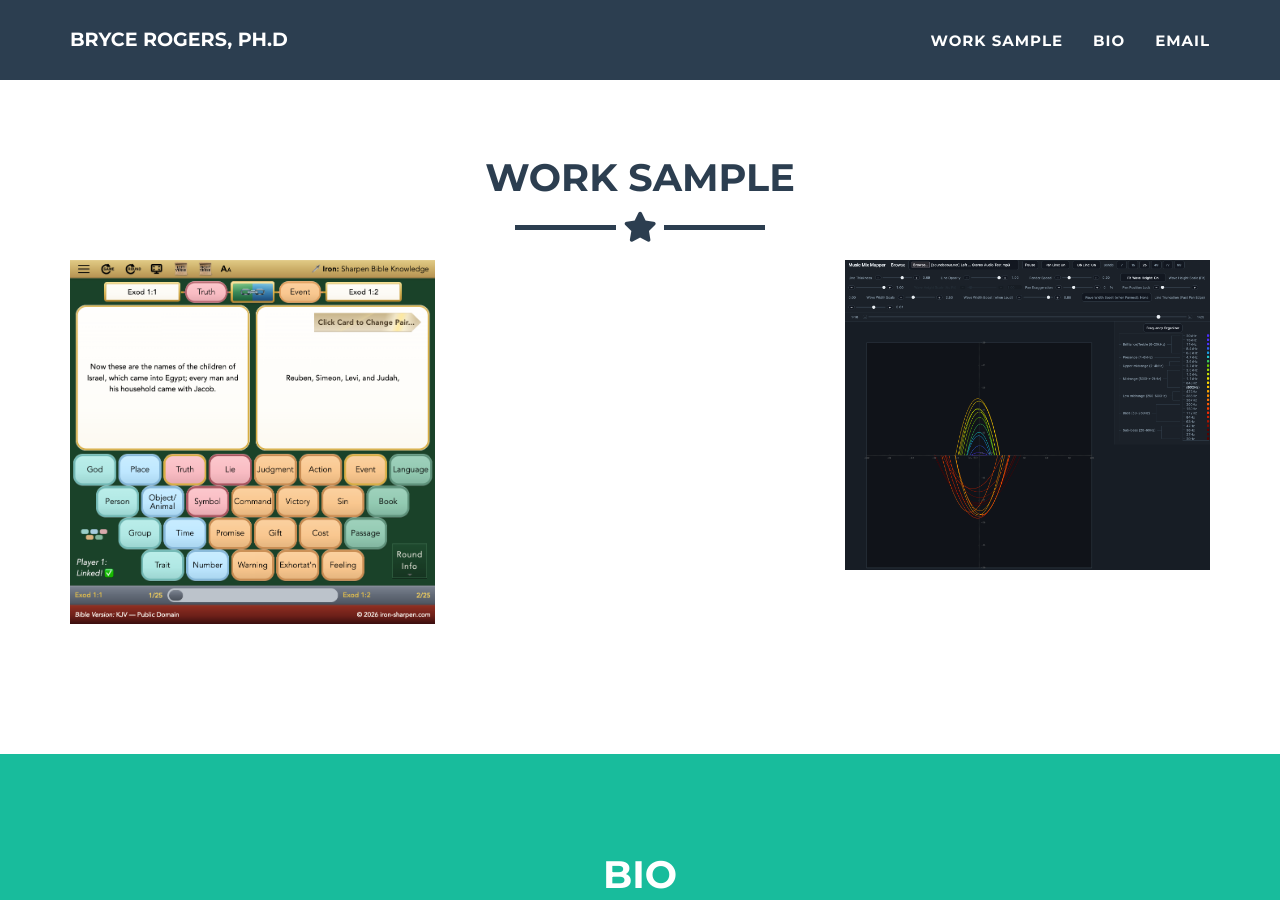
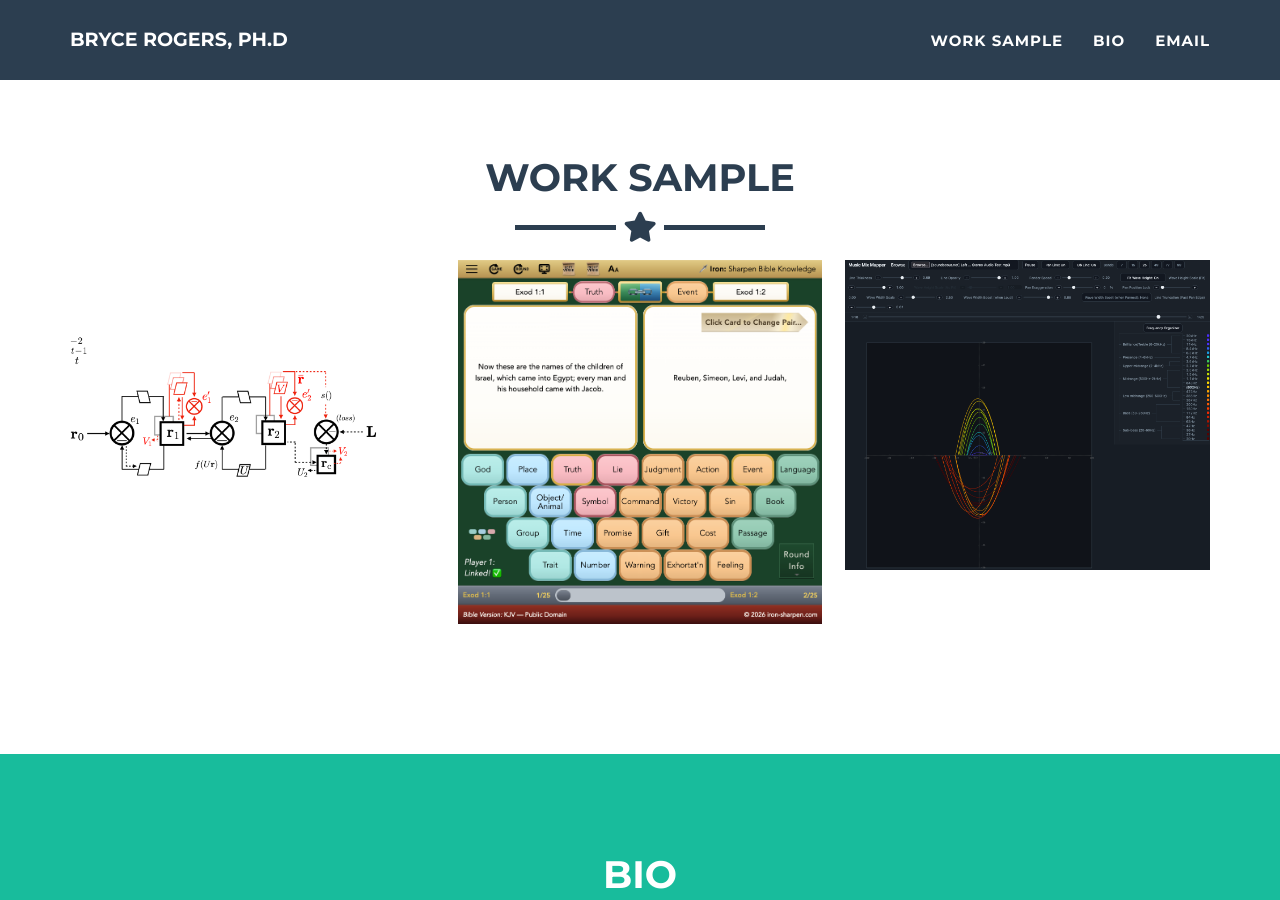
Before and after one commit to brcodes/brcodes.github.io, a Jekyll site: the page built from _posts/2014-07-16-project-3.markdown, in a window 1280 px wide and 900 px high, scrolled down 677 px. Built offline with Jekyll 4.4.1, drawn with Linux system fonts in a browser that asks for light colours.

```diff
--- a/_includes/modals.html
+++ b/_includes/modals.html
@@ -15,7 +15,11 @@
           <div class="modal-body">
             <h2>{{ post.title }}</h2>
             <hr class="star-primary">
-            <img src="{{ '/img/portfolio/' | append: post.img | relative_url }}" class="img-responsive img-centered" alt="{{ post.alt }}">
+            {% assign image_path = post.img %}
+            {% unless post.img contains '/' %}
+            {% assign image_path = '/img/portfolio/' | append: post.img %}
+            {% endunless %}
+            <img src="{{ image_path | relative_url }}" class="img-responsive img-centered" alt="{{ post.alt }}">
             {% if post.description %}
             <p>{{ post.description }}</p>
             {% endif %}
--- a/_includes/portfolio_grid.html
+++ b/_includes/portfolio_grid.html
@@ -8,7 +8,7 @@
       </div>
     </div>
     <div class="portfolio-flex-row">
-      {% for post in site.posts limit: 2 %}
+      {% for post in site.posts limit: 3 %}
       {% assign image_path = post.img %}
       {% unless post.img contains '/' %}
       {% assign image_path = '/img/portfolio/' | append: post.img %}
--- a/_posts/2014-07-16-project-3.markdown
+++ b/_posts/2014-07-16-project-3.markdown
@@ -2,7 +2,7 @@
 layout: default
 modal-id: 3
 date: 2014-07-16
-img: circus.png
+img: /img/mmm_screenshot.png
 alt: image-alt
 project-date: April 2014
 client: Start Bootstrap
--- a/_posts/2014-07-17-project-2.markdown
+++ b/_posts/2014-07-17-project-2.markdown
@@ -2,7 +2,7 @@
 layout: default
 modal-id: 2
 date: 2014-07-17
-img: /img/mmm_screenshot.png
+img: /img/iron_screenshot.png
 alt: image-alt
 project-date: April 2014
 client: Start Bootstrap
--- a/_posts/2014-07-18-project-1.markdown
+++ b/_posts/2014-07-18-project-1.markdown
@@ -2,7 +2,7 @@
 layout: default
 modal-id: 1
 date: 2014-07-18
-img: /img/iron_screenshot.png
+img: /img/train_eval_schematic.png
 alt: image-alt
 project-date: April 2014
 client: Start Bootstrap
```
Also changed, not shown: README.md, img/examp_profile.png (renamed from img/profile.png), img/train_eval_schematic.png (added), 2 other files.
